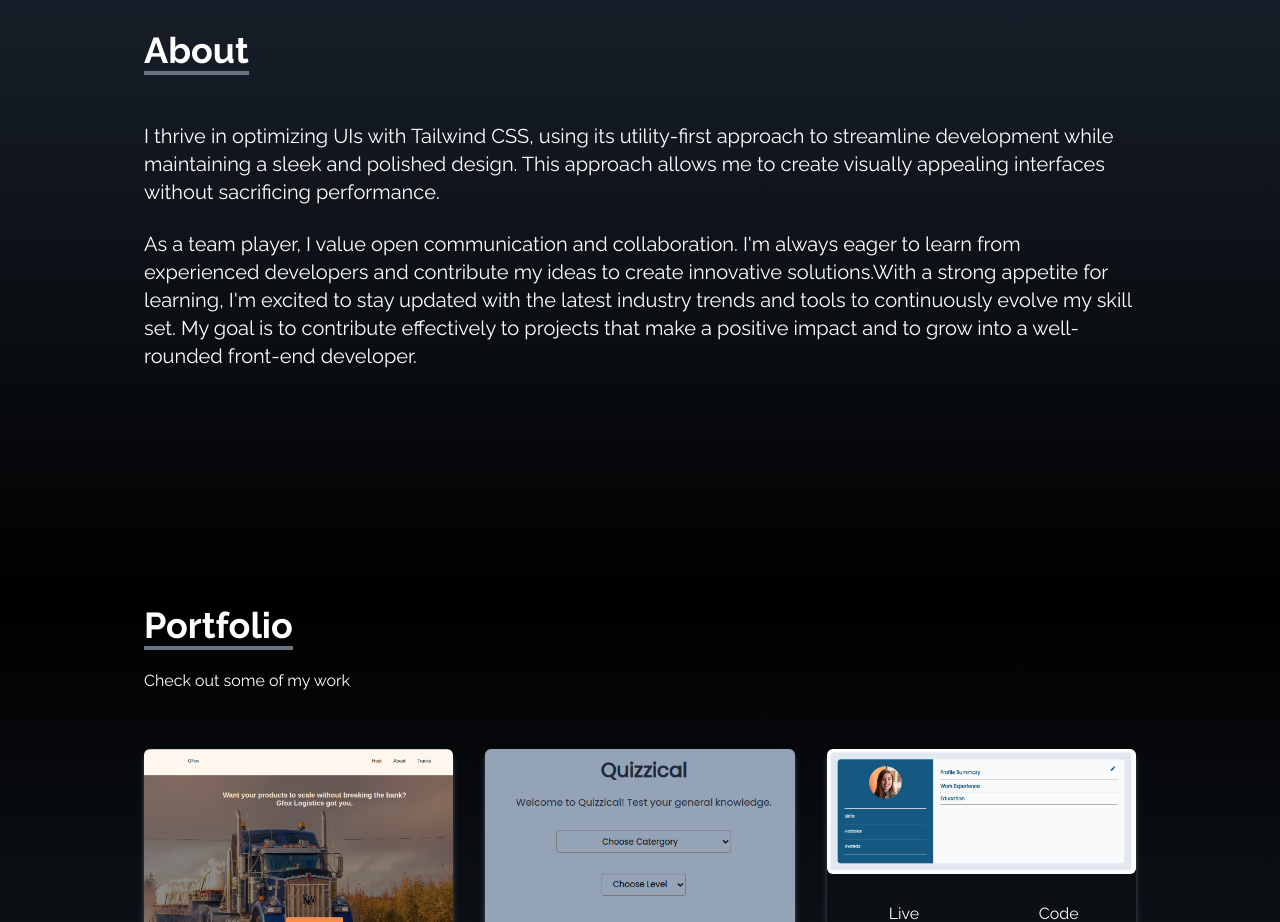
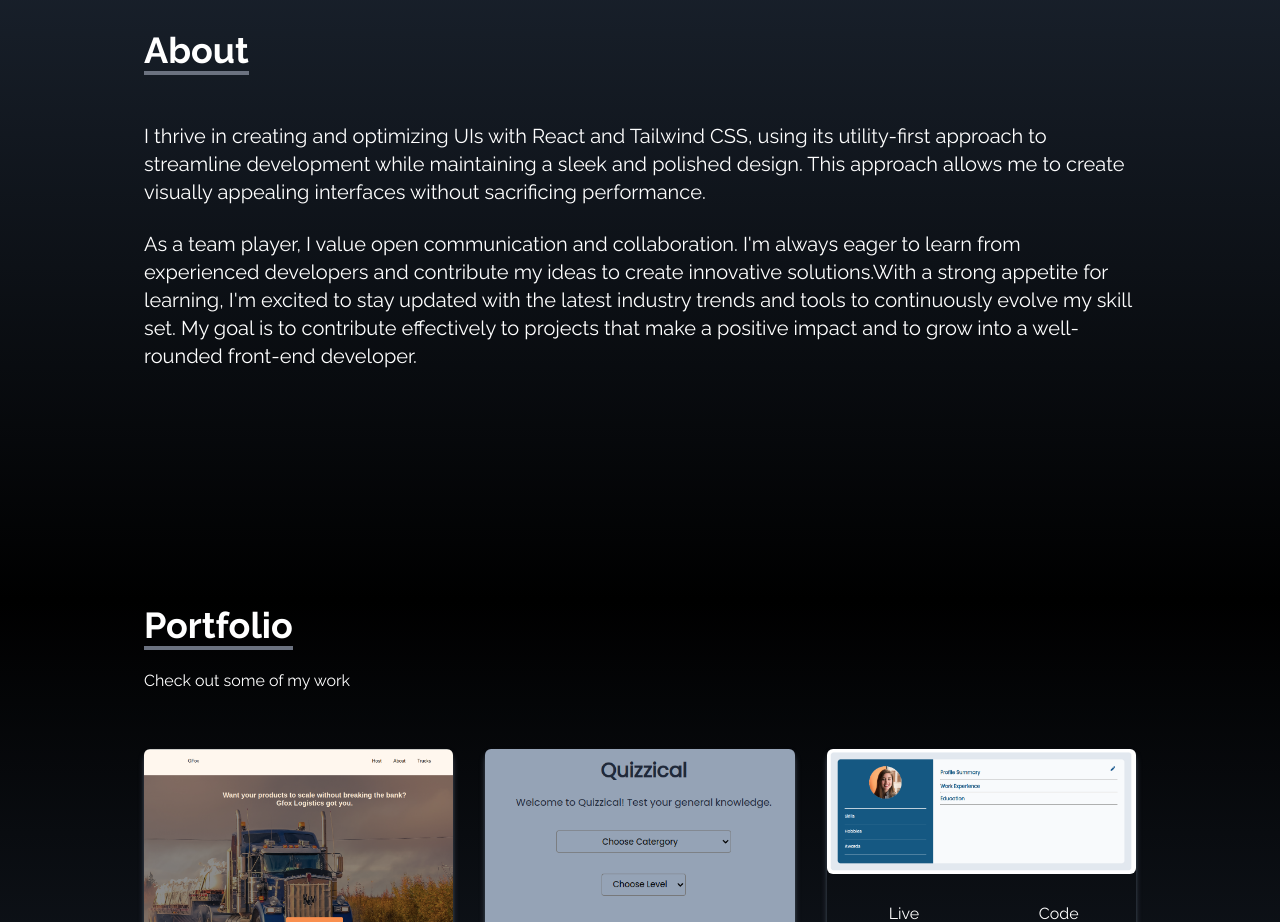
Before and after one commit to SteveMuiyuro/Portfolio_Site, a React (Vite) app: page / in a window 1280 px wide. Shown: the part 1000-1922 px from the top of the page. Built offline with nearby package versions, Linux system fonts and the light colour scheme; a web font is replaced by a local one.

Commit message:
Update about section

```diff
--- a/src/components/About.jsx
+++ b/src/components/About.jsx
@@ -13,10 +13,10 @@ export default function About() {
           </p>
         </div>
         <p className="text-xl mt-5">
-          I thrive in optimizing UIs with Tailwind CSS, using its utility-first
-          approach to streamline development while maintaining a sleek and
-          polished design. This approach allows me to create visually appealing
-          interfaces without sacrificing performance.
+          I thrive in creating and optimizing UIs with React and Tailwind CSS,
+          using its utility-first approach to streamline development while
+          maintaining a sleek and polished design. This approach allows me to
+          create visually appealing interfaces without sacrificing performance.
         </p>
         <br />
         <p className="text-xl">
```
